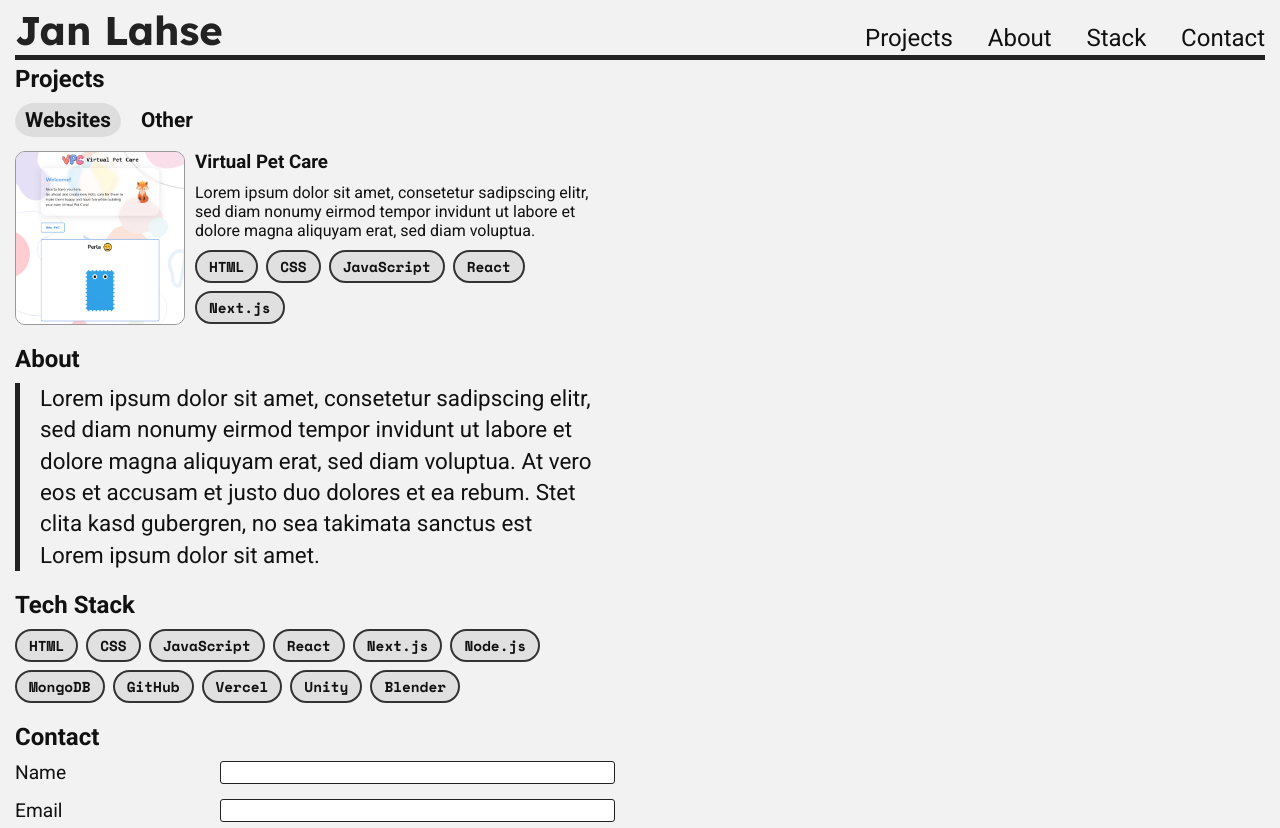
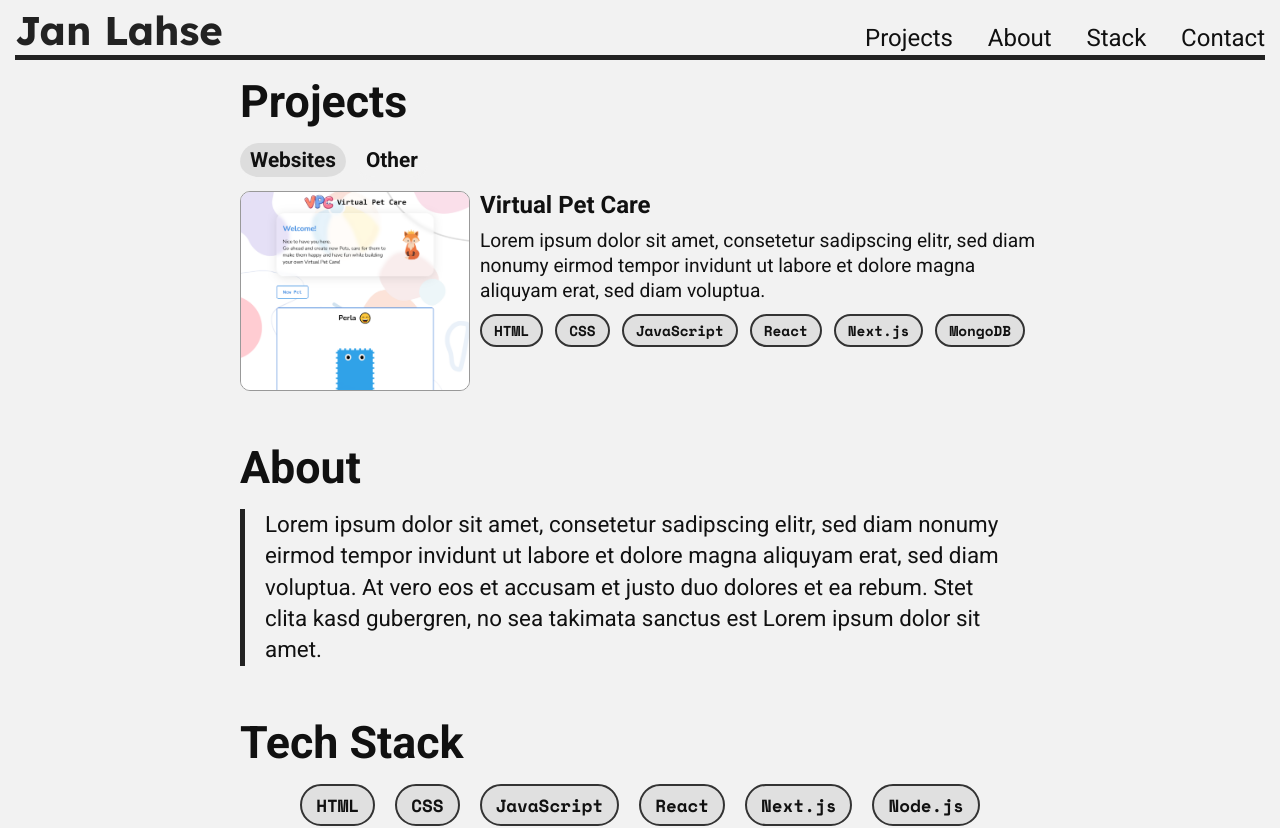
Before and after one commit to janlahse/portfolio, a Next.js app: page / in a window 1280 px wide. Shown: the top 828 px of the page. Built offline with nearby package versions, Linux system fonts and the light colour scheme.

Commit message:
adjusted desktop layout

```diff
--- a/components/ContactForm.js
+++ b/components/ContactForm.js
@@ -25,7 +25,6 @@ const Form = styled.form`
   display: grid;
   grid-template-columns: 1fr 1fr 1fr;
   gap: 15px;
-  font-size: 1.2em;
   & > input,
   textarea {
     border: 1.5px solid #222;
--- a/components/NavBar.js
+++ b/components/NavBar.js
@@ -13,7 +13,7 @@ export default function NavBar({ isHeaderNav, handleScroll }) {
 
 const Bar = styled.ul`
   position: fixed;
-  inset: auto 15px 0 15px;
+  inset: auto 15px 0;
   z-index: 1;
   flex-grow: 1;
   display: ${(props) => (props.$isHeaderNav ? "none;" : "flex;")};
@@ -24,6 +24,7 @@ const Bar = styled.ul`
   list-style: none;
   padding: 0 0 2px 0;
   font-size: 1.5em;
+  max-width: calc(100% - 30px);
   @media (min-width: 650px) {
     display: ${(props) => (props.$isHeaderNav ? "flex;" : "none;")};
     max-width: 400px;
--- a/components/Others.js
+++ b/components/Others.js
@@ -4,21 +4,21 @@ import ListedProjects from "./ListedProjects";
 import Art from "./Art";
 
 export default function Others({ projectList }) {
-  const [otherType, setOtherType] = useState("films");
+  const [otherType, setOtherType] = useState("games");
   return (
     <>
       <Navigation>
+        <NavigationItem
+          onClick={() => setOtherType("games")}
+          $isActive={otherType === "games"}
+        >
+          Games
+        </NavigationItem>
         <NavigationItem
           onClick={() => setOtherType("films")}
           $isActive={otherType === "films"}
         >
           Films
-        </NavigationItem>
-        <NavigationItem
-          onClick={() => setOtherType("games")}
-          $isActive={otherType === "games"}
-        >
-          Games
         </NavigationItem>
         <NavigationItem
           onClick={() => setOtherType("art")}
--- a/components/ProjectCard.js
+++ b/components/ProjectCard.js
@@ -27,10 +27,12 @@ const Card = styled.li`
 
 const Heading = styled.h3`
   grid-area: heading;
+  font-size: 1.5em;
 `;
 
 const Description = styled.p`
   grid-area: description;
+  line-height: 1.3em;
 `;
 
 const Tags = styled(TagList)`
--- a/components/Tag.js
+++ b/components/Tag.js
@@ -1,7 +1,7 @@
 import styled from "styled-components";
 
-export default function Tag({ skill }) {
-  return <StyledTag>{skill}</StyledTag>;
+export default function Tag({ skill, isForTechStack }) {
+  return <StyledTag $isForTechStack={isForTechStack}>{skill}</StyledTag>;
 }
 
 const StyledTag = styled.li`
@@ -9,8 +9,9 @@ const StyledTag = styled.li`
   background-color: #e0e0e0;
   list-style: none;
   padding: 4px 12px;
-  border-radius: 20px;
+  border-radius: 30px;
   font-size: 0.9em;
   font-weight: bold;
   font-family: "Space Mono", monospace;
+  ${(props) => props.$isForTechStack && "padding: 6px 14px; font-size: 1.1em; "}
 `;
--- a/components/TagList.js
+++ b/components/TagList.js
@@ -1,11 +1,11 @@
 import styled from "styled-components";
 import Tag from "./Tag";
 
-export default function TagList({ tags }) {
+export default function TagList({ tags, isForTechStack }) {
   return (
-    <List>
+    <List $isForTechStack={isForTechStack}>
       {tags.map((tag) => {
-        return <Tag skill={tag} key={tag} />;
+        return <Tag skill={tag} isForTechStack={isForTechStack} key={tag} />;
       })}
     </List>
   );
@@ -15,8 +15,10 @@ const List = styled.ul`
   display: flex;
   flex-wrap: wrap;
   justify-content: flex-start;
+  gap: 10px 12px;
+  ${(props) =>
+    props.$isForTechStack && "justify-content: center; gap: 15px 20px;"}
   align-items: flex-start;
-  gap: 8px;
   padding: 0;
   margin-bottom: auto;
 `;
--- a/components/TechStack.js
+++ b/components/TechStack.js
@@ -1,3 +1,4 @@
+import styled from "styled-components";
 import TagList from "./TagList";
 
 const skills = [
@@ -18,7 +19,7 @@ export default function TechStack({ stackRef }) {
   return (
     <section ref={stackRef}>
       <h2>Tech Stack</h2>
-      <TagList tags={skills} />
+      <TagList tags={skills} isForTechStack />
     </section>
   );
 }
--- a/db/ProjectList.js
+++ b/db/ProjectList.js
@@ -6,7 +6,7 @@ export const ProjectList = [
     description:
       "Lorem ipsum dolor sit amet, consetetur sadipscing elitr, sed diam nonumy eirmod tempor invidunt ut labore et dolore magna aliquyam erat, sed diam voluptua.",
     coverImage: "/projects/virtual_pet_care.PNG",
-    tags: ["HTML", "CSS", "JavaScript", "React", "Next.js"],
+    tags: ["HTML", "CSS", "JavaScript", "React", "Next.js", "MongoDB"],
     thumbnailBorder: true,
   },
   {
--- a/pages/index.js
+++ b/pages/index.js
@@ -28,13 +28,19 @@ export default function Home({
 }
 
 const Main = styled.section`
-  margin: 55px 15px 5px;
+  margin: 65px 15px 5px;
   padding-bottom: 10px;
   display: flex;
   flex-direction: column;
+  align-items: center;
   gap: 10px;
   & > * {
-    max-width: 600px;
-    scroll-margin-top: 55px;
+    max-width: 800px;
+    width: 100%;
+    scroll-margin-top: 65px;
+    margin-bottom: 30px;
+    &:last-child {
+      margin-bottom: 0;
+    }
   }
 `;
--- a/styles/globals.css
+++ b/styles/globals.css
@@ -12,5 +12,18 @@ body {
 }
 
 h2 {
-  padding: 10px 0;
+  padding: 10px 0 15px;
+  font-size: 2.8em;
+  text-align: center;
 }
+
+@media (min-width: 650px) {
+  h2 {
+    text-align: left;
+  }
+}
+
+p,
+label {
+  font-size: 1.2em;
+}
```
